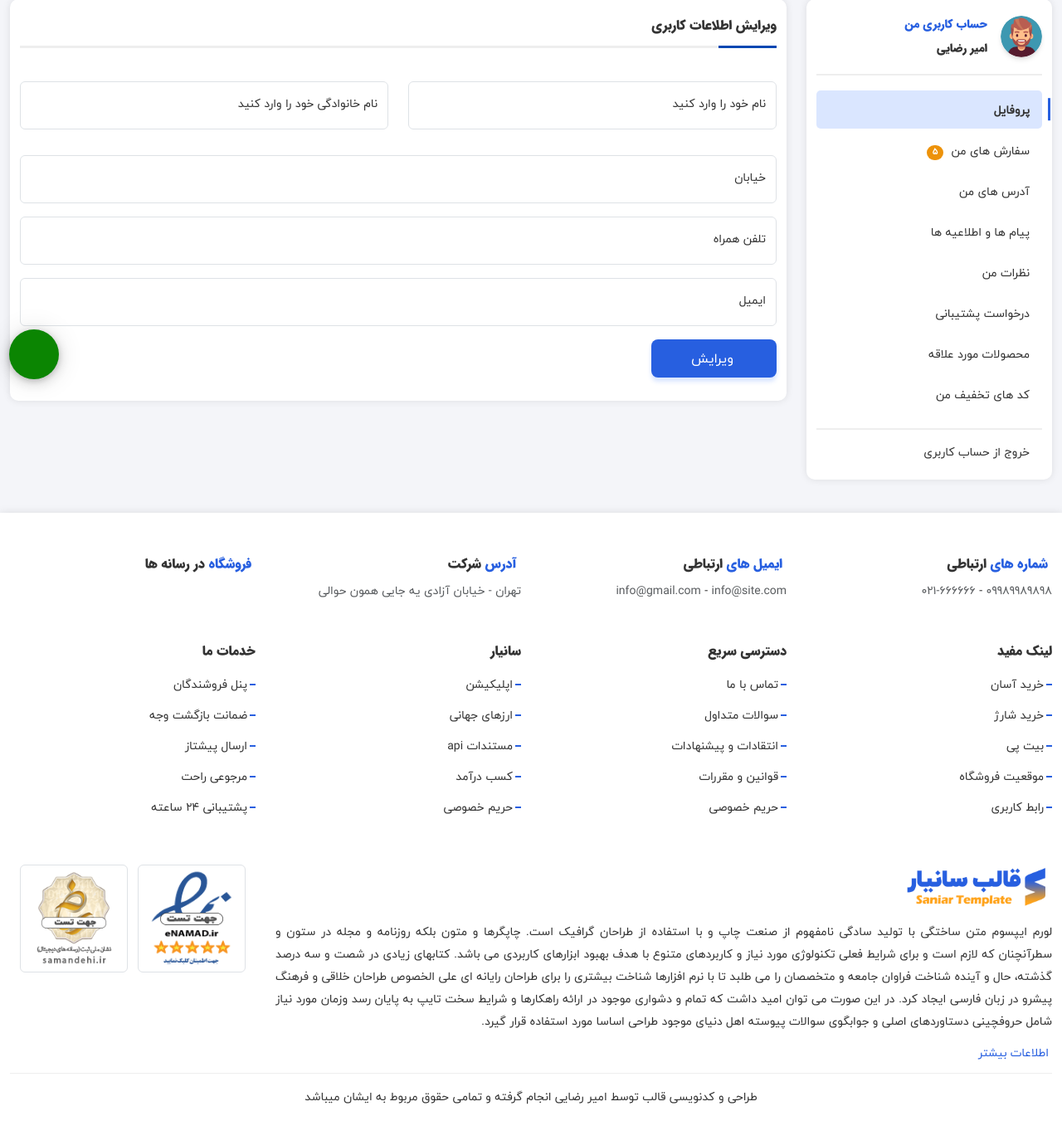
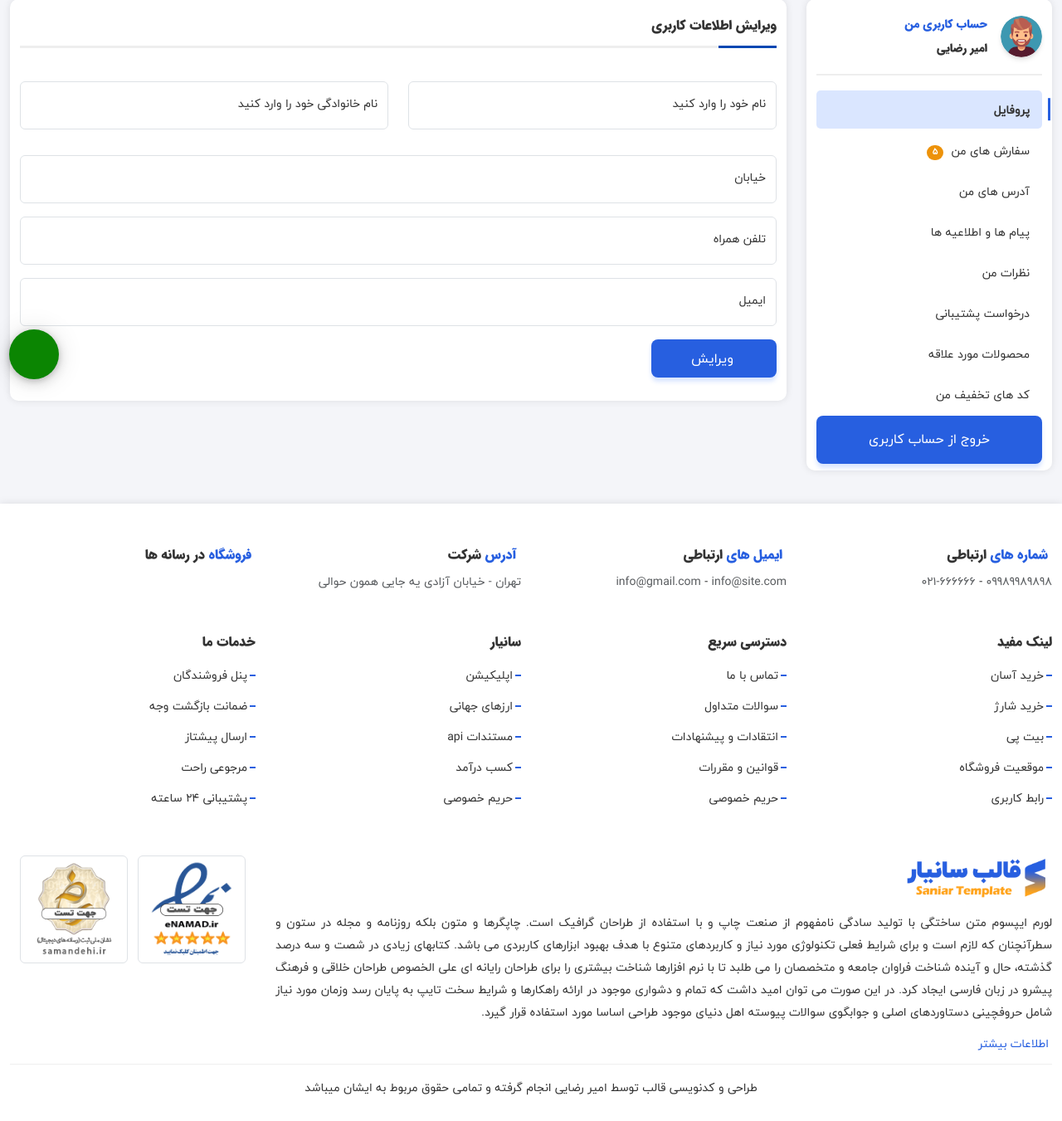
Before and after one commit to Rshmm/online_shop, a Django app: page /edit-user-panel/ in a window 1280 px wide. Shown: the part 261-1612 px from the top of the page at 83% size. After the commit the page ends 1581 px from the top, so only its background shows below. Run offline with Django 5.2, Linux system fonts and the light colour scheme; the visitor is signed in with stand-in values (Sample User, id 1); some libraries are stand-ins or nearby versions.

Commit message:
درست کردن دکمه های لاگ اوت

```diff
--- a/user/templates/edit_user_panel.html
+++ b/user/templates/edit_user_panel.html
@@ -241,7 +241,7 @@
                                 </figure>
                             </a>
                             <ul class="dropdown-menu">
-                                <li><a href="" class="dropdown-item"><i class="bi bi-house-door me-2"></i>پروفایل</a>
+                                <li><a href='{% url "profile" %}' class="dropdown-item"><i class="bi bi-house-door me-2"></i>پروفایل</a>
                                 </li>
                                 <li><a href="" class="dropdown-item"><i class="bi bi-cart-check me-2"></i>سفارش های
                                         من</a></li>
@@ -257,8 +257,15 @@
                                         علاقه</a></li>
                                 <li><a href="" class="dropdown-item"><i class="bi bi-gift me-2"></i>کد های تخفیف
                                         من</a></li>
-                                <li><a href="" class="dropdown-item mct-hover"><i
-                                            class="bi bi-arrow-right-square me-2"></i>خروج از حساب کاربری</a></li>
+                                <form action='{% url "logout" %}' method="post">
+                                    {% csrf_token %}
+                                   <button
+                                       type="submit"
+                                       class="main-color-one-bg py-3 btn w-100 btnForm rounded-3"
+                                    >
+                                        خروج از حساب کاربری
+                                    </button>
+                                </form>
                             </ul>
                         </div>
                     </div>
@@ -618,14 +625,14 @@
                                     <div class="profile-box">
                                         <nav class="navbar profile-box-nav">
                                             <ul class="navbar-nav flex-column">
-                                                <li class="nav-item active"><a href="" class="nav-link">
+                                                <li class="nav-item active"><a href='{% url "profile" %}' class="nav-link">
                                                         <i class="bi bi-house-door"></i>پروفایل</a>
                                                 </li>
                                                 <li class="nav-item"><a href="" class="nav-link">
                                                         <i class="bi bi-cart-check"></i>سفارش های من <span
                                                             class="badge rounded-pill badge-spn">5</span></a>
                                                 </li>
-                                                <li class="nav-item"><a href="" class="nav-link">
+                                                <li class="nav-item"><a href='{% url "address" %}' class="nav-link">
                                                         <i class="bi bi-pin-map"></i>آدرس های من</a>
                                                 </li>
                                                 <li class="nav-item"><a href="" class="nav-link">
@@ -643,9 +650,15 @@
                                                 <li class="nav-item"><a href="" class="nav-link">
                                                         <i class="bi bi-gift"></i>کد های تخفیف من</a>
                                                 </li>
-                                                <li class="nav-item"><a href="" class="nav-link">
-                                                        <i class="bi bi-arrow-right-square"></i>خروج از حساب کاربری</a>
-                                                </li>
+                                                <form action='{% url "logout" %}' method="post">
+                                                    {% csrf_token %}
+                                                   <button
+                                                           type="submit"
+                                                           class="main-color-one-bg py-3 btn w-100 btnForm rounded-3"
+                                                   >
+                                                        خروج از حساب کاربری
+                                                    </button>
+                                                </form>
                                             </ul>
                                         </nav>
                                     </div>
@@ -677,14 +690,14 @@
                                     <div class="profile-box">
                                         <nav class="navbar profile-box-nav">
                                             <ul class="navbar-nav flex-column">
-                                                <li class="nav-item active"><a href="" class="nav-link">
+                                                <li class="nav-item active"><a href='{%url "profile" %}' class="nav-link">
                                                         <i class="bi bi-house-door"></i>پروفایل</a>
                                                 </li>
                                                 <li class="nav-item"><a href="" class="nav-link">
                                                         <i class="bi bi-cart-check"></i>سفارش های من <span
                                                             class="badge rounded-pill badge-spn">5</span></a>
                                                 </li>
-                                                <li class="nav-item"><a href="" class="nav-link">
+                                                <li class="nav-item"><a href='{% url "address" %}' class="nav-link">
                                                         <i class="bi bi-pin-map"></i>آدرس های من</a>
                                                 </li>
                                                 <li class="nav-item"><a href="" class="nav-link">
@@ -702,9 +715,15 @@
                                                 <li class="nav-item"><a href="" class="nav-link">
                                                         <i class="bi bi-gift"></i>کد های تخفیف من</a>
                                                 </li>
-                                                <li class="nav-item"><a href="" class="nav-link">
-                                                        <i class="bi bi-arrow-right-square"></i>خروج از حساب کاربری</a>
-                                                </li>
+                                                <form action='{% url "logout" %}' method="post">
+                                                    {% csrf_token %}
+                                                   <button
+                                                           type="submit"
+                                                           class="main-color-one-bg py-3 btn w-100 btnForm rounded-3"
+                                                   >
+                                                        خروج از حساب کاربری
+                                                    </button>
+                                                </form>
                                             </ul>
                                         </nav>
                                     </div>
```
